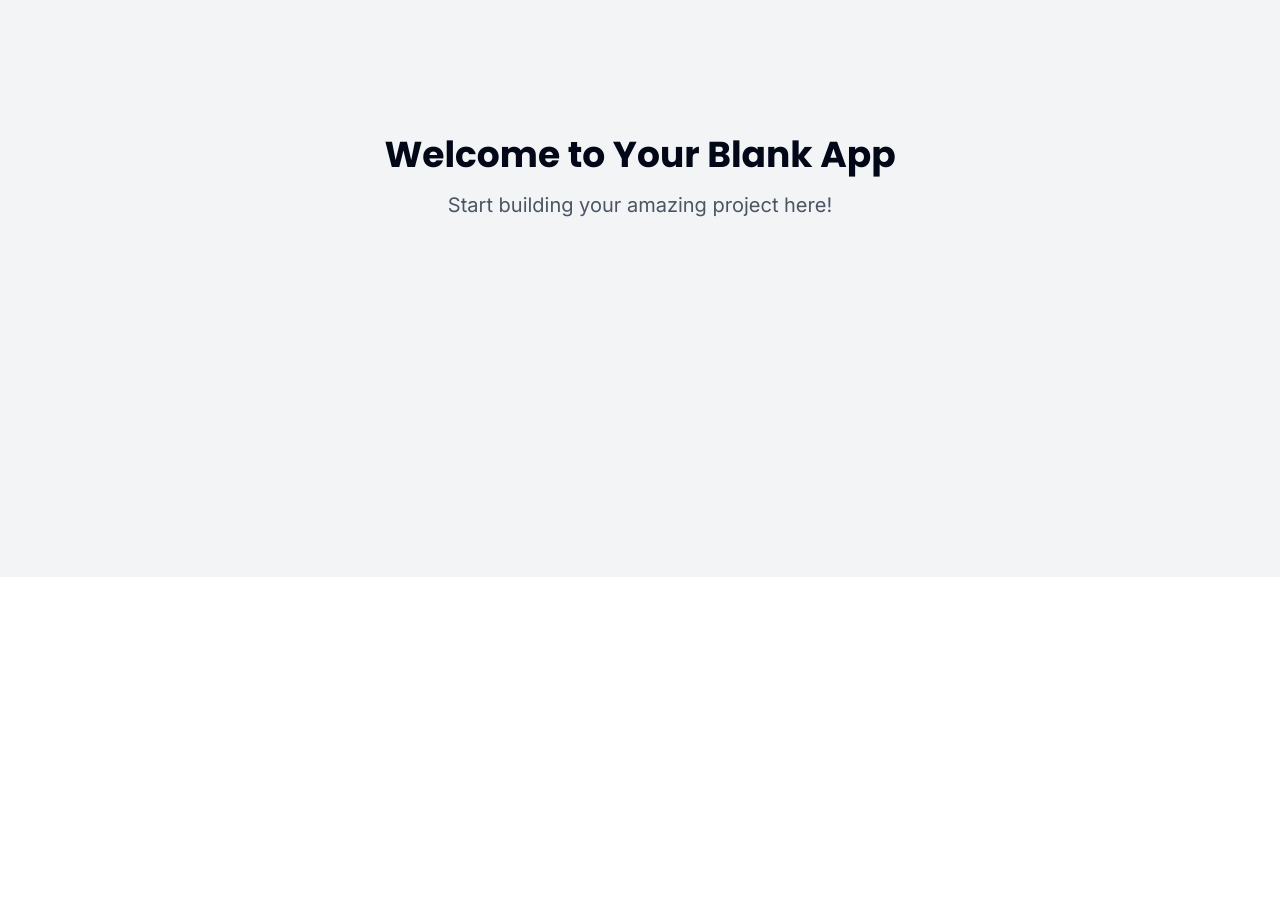
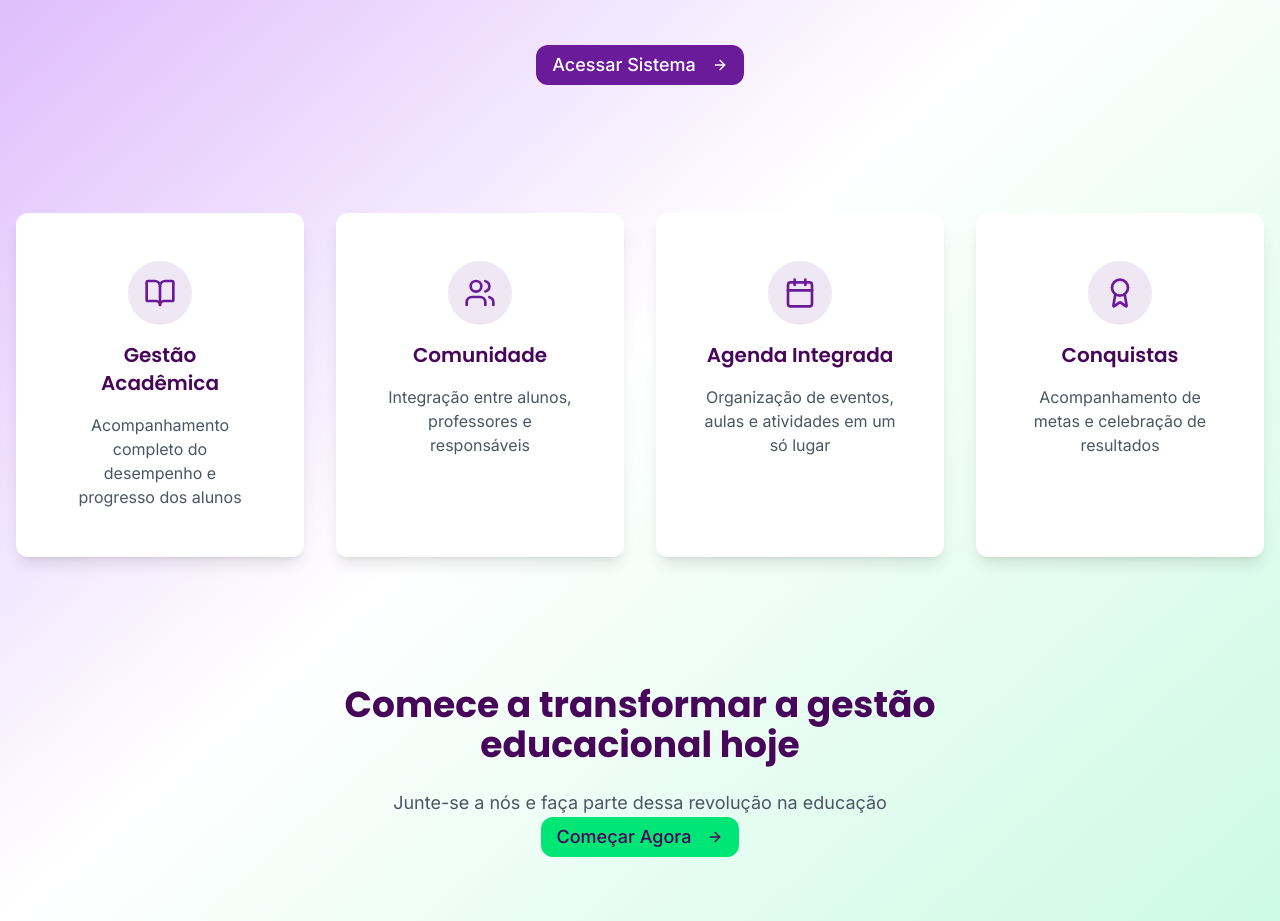
Before and after one commit to bamba-cr/ibc-54c44e5d, a React (Vite) app: page / in a window 1280 px wide. Shown: the part 223-1144 px from the top of the page. Before the commit the page ends 800 px from the top, so only its background shows below. Built offline with nearby package versions, Linux system fonts and the light colour scheme.

Commit message:
Enhance Index Page Design
Updated the Index page to make it more attractive and modern, improving the overall user experience and visual appeal.
[skip gpt_engineer]

```diff
--- a/src/pages/Index.tsx
+++ b/src/pages/Index.tsx
@@ -1,11 +1,103 @@
-// Update this page (the content is just a fallback if you fail to update the page)
+import { Button } from "@/components/ui/button";
+import { Link } from "react-router-dom";
+import { ArrowRight, BookOpen, Users, Calendar, Award } from "lucide-react";
 
 const Index = () => {
   return (
-    <div className="min-h-screen flex items-center justify-center bg-gray-100">
-      <div className="text-center">
-        <h1 className="text-4xl font-bold mb-4">Welcome to Your Blank App</h1>
-        <p className="text-xl text-gray-600">Start building your amazing project here!</p>
+    <div className="min-h-screen bg-gradient-to-br from-primary-light via-white to-secondary/20">
+      {/* Hero Section */}
+      <div className="container mx-auto px-4 pt-20 pb-16">
+        <div className="text-center space-y-6 animate-fadeIn">
+          <h1 className="text-5xl md:text-6xl font-bold text-primary-dark">
+            IBC CONNECT
+          </h1>
+          <p className="text-xl md:text-2xl text-gray-600 max-w-2xl mx-auto">
+            Sistema integrado de gestão educacional para um futuro mais conectado
+          </p>
+          <div className="pt-4">
+            <Link to="/login">
+              <Button className="btn-primary text-lg px-8 py-6 rounded-full hover:scale-105 transition-transform">
+                Acessar Sistema
+                <ArrowRight className="ml-2" />
+              </Button>
+            </Link>
+          </div>
+        </div>
+      </div>
+
+      {/* Features Grid */}
+      <div className="container mx-auto px-4 py-16">
+        <div className="grid grid-cols-1 md:grid-cols-2 lg:grid-cols-4 gap-8">
+          {/* Feature 1 */}
+          <div className="card hover:scale-105 transition-all duration-300 bg-white/80 backdrop-blur">
+            <div className="p-6 text-center space-y-4">
+              <div className="w-16 h-16 bg-primary/10 rounded-full flex items-center justify-center mx-auto">
+                <BookOpen className="w-8 h-8 text-primary" />
+              </div>
+              <h3 className="text-xl font-semibold text-primary-dark">Gestão Acadêmica</h3>
+              <p className="text-gray-600">
+                Acompanhamento completo do desempenho e progresso dos alunos
+              </p>
+            </div>
+          </div>
+
+          {/* Feature 2 */}
+          <div className="card hover:scale-105 transition-all duration-300 bg-white/80 backdrop-blur">
+            <div className="p-6 text-center space-y-4">
+              <div className="w-16 h-16 bg-primary/10 rounded-full flex items-center justify-center mx-auto">
+                <Users className="w-8 h-8 text-primary" />
+              </div>
+              <h3 className="text-xl font-semibold text-primary-dark">Comunidade</h3>
+              <p className="text-gray-600">
+                Integração entre alunos, professores e responsáveis
+              </p>
+            </div>
+          </div>
+
+          {/* Feature 3 */}
+          <div className="card hover:scale-105 transition-all duration-300 bg-white/80 backdrop-blur">
+            <div className="p-6 text-center space-y-4">
+              <div className="w-16 h-16 bg-primary/10 rounded-full flex items-center justify-center mx-auto">
+                <Calendar className="w-8 h-8 text-primary" />
+              </div>
+              <h3 className="text-xl font-semibold text-primary-dark">Agenda Integrada</h3>
+              <p className="text-gray-600">
+                Organização de eventos, aulas e atividades em um só lugar
+              </p>
+            </div>
+          </div>
+
+          {/* Feature 4 */}
+          <div className="card hover:scale-105 transition-all duration-300 bg-white/80 backdrop-blur">
+            <div className="p-6 text-center space-y-4">
+              <div className="w-16 h-16 bg-primary/10 rounded-full flex items-center justify-center mx-auto">
+                <Award className="w-8 h-8 text-primary" />
+              </div>
+              <h3 className="text-xl font-semibold text-primary-dark">Conquistas</h3>
+              <p className="text-gray-600">
+                Acompanhamento de metas e celebração de resultados
+              </p>
+            </div>
+          </div>
+        </div>
+      </div>
+
+      {/* Bottom CTA */}
+      <div className="container mx-auto px-4 py-16 text-center">
+        <div className="max-w-3xl mx-auto space-y-6">
+          <h2 className="text-3xl md:text-4xl font-bold text-primary-dark">
+            Comece a transformar a gestão educacional hoje
+          </h2>
+          <p className="text-lg text-gray-600">
+            Junte-se a nós e faça parte dessa revolução na educação
+          </p>
+          <Link to="/login">
+            <Button className="btn-secondary text-lg px-8 py-6 rounded-full hover:scale-105 transition-transform">
+              Começar Agora
+              <ArrowRight className="ml-2" />
+            </Button>
+          </Link>
+        </div>
       </div>
     </div>
   );
```
